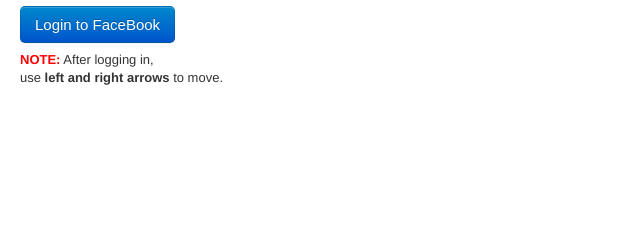
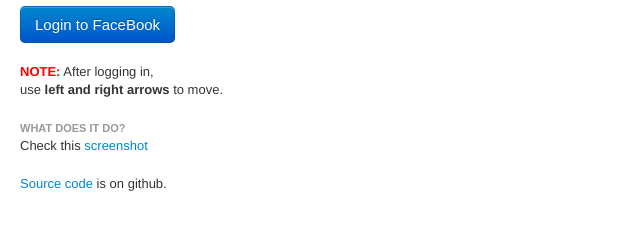
Before and after one commit to agilehead/fbremix, a plain HTML site: page index.html in a window 1280 px wide. Shown: the part 66-296 px from the top of the page, without its empty margins (0-640 px from the left). Drawn offline with Linux system fonts and the light colour scheme.

Commit message:
Changes to homepage.

```diff
--- a/index.html
+++ b/index.html
@@ -56,9 +56,14 @@
             <div id="auth-status">
                 <div id="auth-loggedout">
                     <a href="#" class="btn btn-primary btn-large" id="auth-loginlink">Login to FaceBook</a>
-                    <p style="margin-top: 8px;">
+                    <div class="hide-quick">
+                        <p style="margin-top: 20px;">
                         <strong style="color:#ff0000">NOTE:</strong> After logging in, <br />use <strong>left and right arrows</strong> to move.
-                    </p>
+                        </p>
+                        <h6 style="margin-top: 20px;">What does it do?</h6>
+                        <p>Check this <a href="http://i.imgur.com/hfjCO.jpg">screenshot</a></p>
+                        <p style="margin-top: 20px"><a href="https://github.com/jeswin/fbremix">Source code</a> is on github.</a></p>
+                    </div>
                 </div>
                 <div id="auth-loggedin" style="display:none">
                     <span id="auth-displayname"></span>
--- a/static/scripts/fbremix.js
+++ b/static/scripts/fbremix.js
@@ -25,6 +25,7 @@
     FBRemix.prototype.setupAuthLinks = function() {
       var _this = this;
       $j('#auth-loginlink').click(function() {
+        $j('.hide-quick').hide();
         return _this.FB.login((function() {}), {
           scope: 'read_stream'
         });
```
Also changed, not shown: 1 other file.
